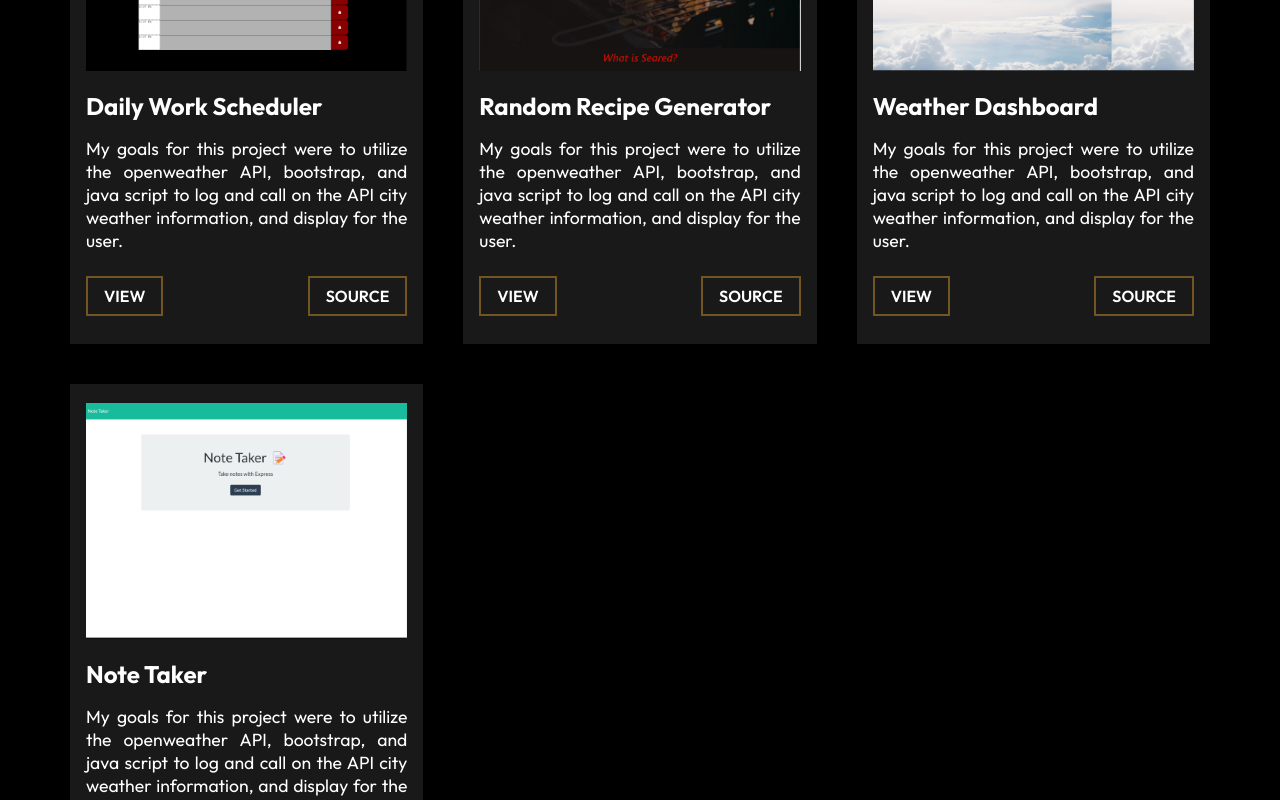
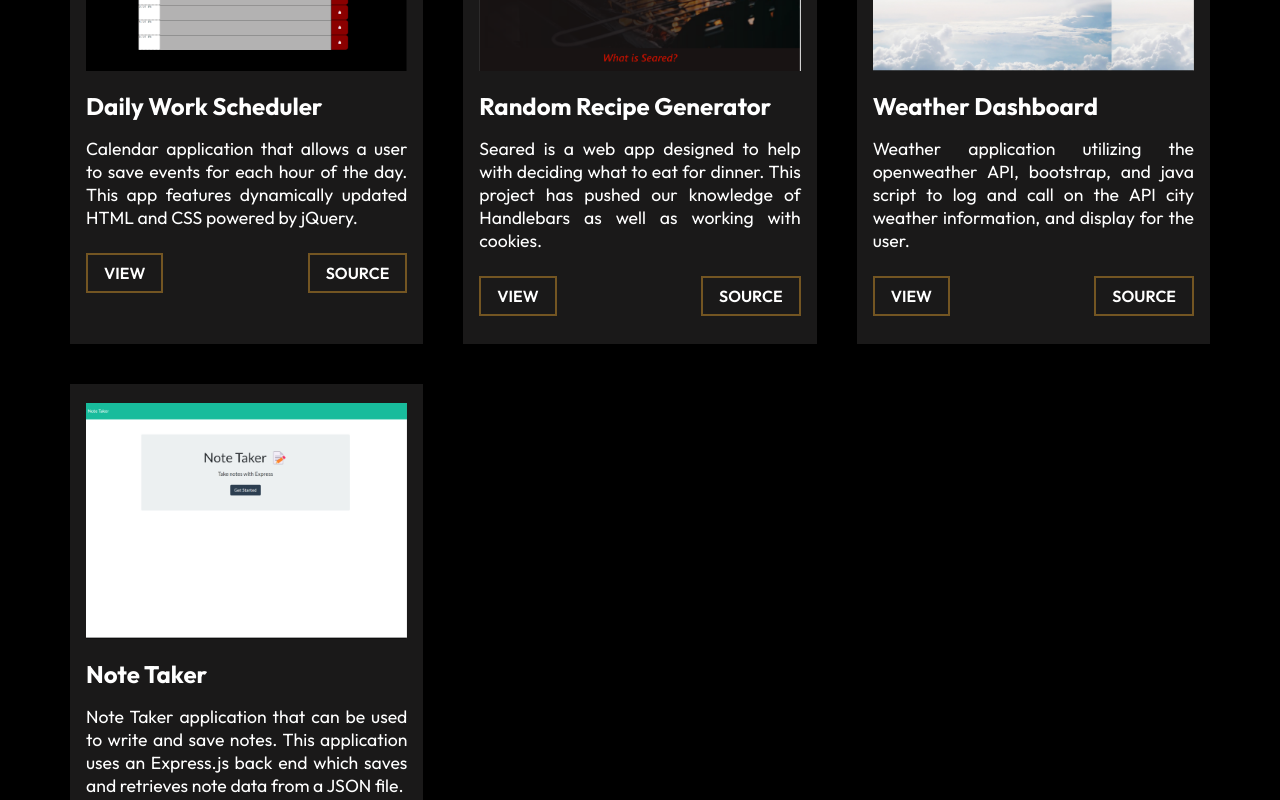
Before and after one commit to Tierney7/port-tierney, a React (Create React App) app: page /project in a window 1280 px wide. Shown: the part 800-1600 px from the top of the page. Built offline with nearby package versions, Linux system fonts and the light colour scheme.

Commit message:
project descriptions

```diff
--- a/package.json
+++ b/package.json
@@ -1,5 +1,5 @@
 {
-  "homepage": "https://tierney7.github.io/port-tierney/",
+
   "name": "portfolio",
   "version": "0.1.0",
   "private": true,
--- a/src/components/WorkCardData.js
+++ b/src/components/WorkCardData.js
@@ -7,28 +7,28 @@ const ProjectCardData = [
     {
         imgsrc: pro1,
         title: "Daily Work Scheduler",
-        text: "My goals for this project were to utilize the openweather API, bootstrap, and java script to log and call on the API city weather information, and display for the user.",
+        text: "Calendar application that allows a user to save events for each hour of the day. This app features dynamically updated HTML and CSS powered by jQuery.",
         view: "https://tierney7.github.io/wicked-weather-dashboard-/"
     },
 
     {
         imgsrc: pro2,
         title: "Random Recipe Generator",
-        text: "My goals for this project were to utilize the openweather API, bootstrap, and java script to log and call on the API city weather information, and display for the user.",
+        text: "Seared is a web app designed to help with deciding what to eat for dinner. This project has pushed our knowledge of Handlebars as well as working with cookies.",
         view: "https://tierney7.github.io/wicked-weather-dashboard-/"
     },
 
     {
         imgsrc: pro3,
         title: "Weather Dashboard",
-        text: "My goals for this project were to utilize the openweather API, bootstrap, and java script to log and call on the API city weather information, and display for the user.",
+        text: "Weather application utilizing the openweather API, bootstrap, and java script to log and call on the API city weather information, and display for the user.",
         view: "https://tierney7.github.io/wicked-weather-dashboard-/"
     },
 
     {
         imgsrc: pro4,
         title: "Note Taker",
-        text: "My goals for this project were to utilize the openweather API, bootstrap, and java script to log and call on the API city weather information, and display for the user.",
+        text: "Note Taker application that can be used to write and save notes. This application uses an Express.js back end which saves and retrieves note data from a JSON file.",
         view: "https://tierney7.github.io/wicked-weather-dashboard-/"
     }
     ];
```
